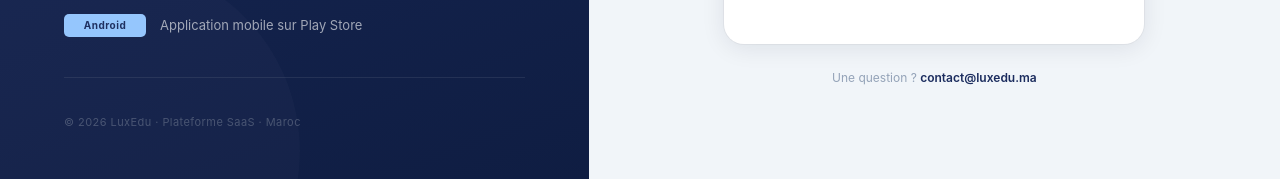
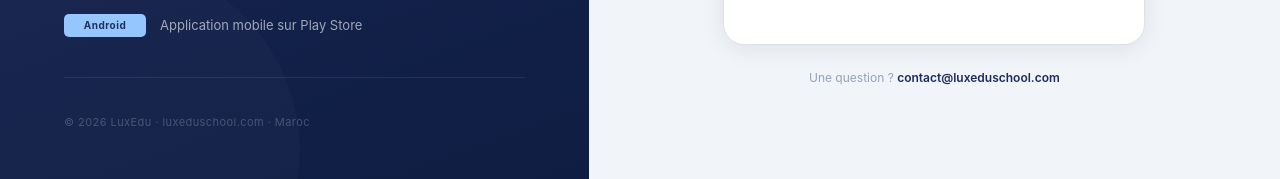
Before and after one commit to mezzaoui997-debug/luxedu, a React (Vite) app in the folder frontend/: page /login in a window 1280 px wide. Shown: the part 675-854 px from the top of the page. Built offline with nearby package versions, Linux system fonts and the light colour scheme.

Commit message:
Domain update: luxeduschool.com + contact email updated

```diff
--- a/frontend/src/pages/LandingPage.jsx
+++ b/frontend/src/pages/LandingPage.jsx
@@ -243,7 +243,7 @@ export default function LandingPage() {
                   <div style={{ display:'flex', gap:5 }}>
                     {['#FF5F57','#FEBC2E','#28C840'].map(c=><div key={c} style={{ width:10, height:10, borderRadius:'50%', background:c }}/>)}
                   </div>
-                  <div style={{ flex:1, background:white, border:`1px solid ${g200}`, borderRadius:5, padding:'4px 12px', fontSize:11, color:g400, fontFamily:'monospace' }}>app.luxedu.ma/dashboard</div>
+                  <div style={{ flex:1, background:white, border:`1px solid ${g200}`, borderRadius:5, padding:'4px 12px', fontSize:11, color:g400, fontFamily:'monospace' }}>app.luxeduschool.com/dashboard</div>
                 </div>
                 {/* app body */}
                 <div style={{ display:'flex', height:320 }}>
@@ -646,7 +646,7 @@ export default function LandingPage() {
               </p>
               <div style={{ display:'flex', gap:12, flexWrap:'wrap' }}>
                 <Btn label="Demander une démo gratuite" variant="gold" onClick={goLogin} />
-                <Btn label="contact@luxedu.ma" variant="ghost" href="mailto:contact@luxedu.ma" />
+                <Btn label="contact@luxeduschool.com" variant="ghost" href="mailto:contact@luxeduschool.com" />
               </div>
             </div>
             {/* right photo */}
--- a/frontend/src/pages/Login.jsx
+++ b/frontend/src/pages/Login.jsx
@@ -139,7 +139,7 @@ export default function Login() {
         {/* Footer */}
         <div style={{ paddingTop: 32, marginTop: 40, borderTop: '1px solid rgba(255,255,255,0.08)' }}>
           <span style={{ fontSize: 11, color: 'rgba(255,255,255,0.22)', letterSpacing: '0.04em' }}>
-            © 2026 LuxEdu · Plateforme SaaS · Maroc
+            © 2026 LuxEdu · luxeduschool.com · Maroc
           </span>
         </div>
       </div>
@@ -284,8 +284,8 @@ export default function Login() {
 
           <p style={{ marginTop: 24, textAlign: 'center', fontSize: 12, color: '#94A3B8', lineHeight: 1.6 }}>
             Une question ?{' '}
-            <a href="mailto:contact@luxedu.ma" style={{ color: '#1B2C5E', textDecoration: 'none', fontWeight: 600 }}>
-              contact@luxedu.ma
+            <a href="mailto:contact@luxeduschool.com" style={{ color: '#1B2C5E', textDecoration: 'none', fontWeight: 600 }}>
+              contact@luxeduschool.com
             </a>
           </p>
         </div>
```
